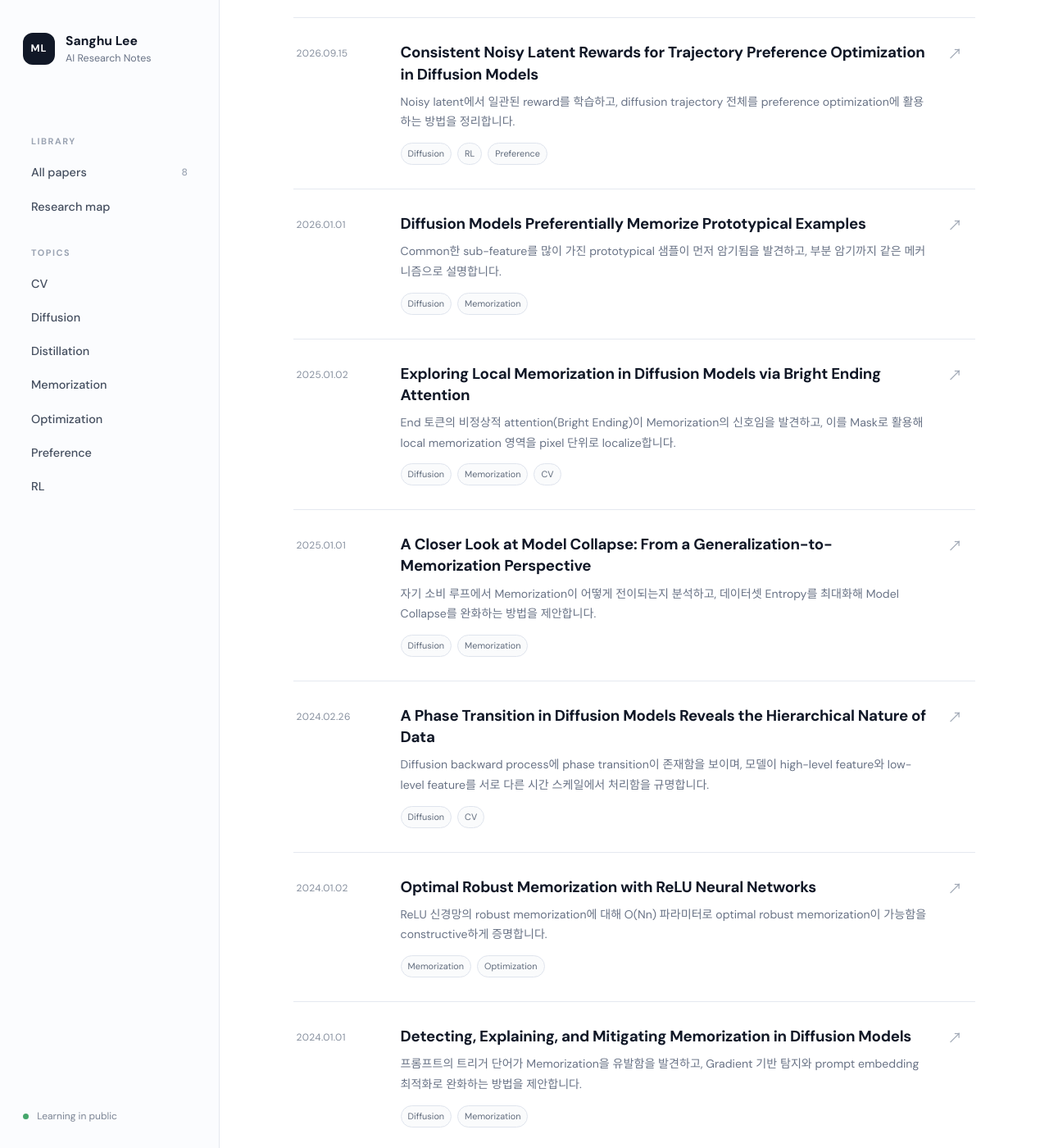
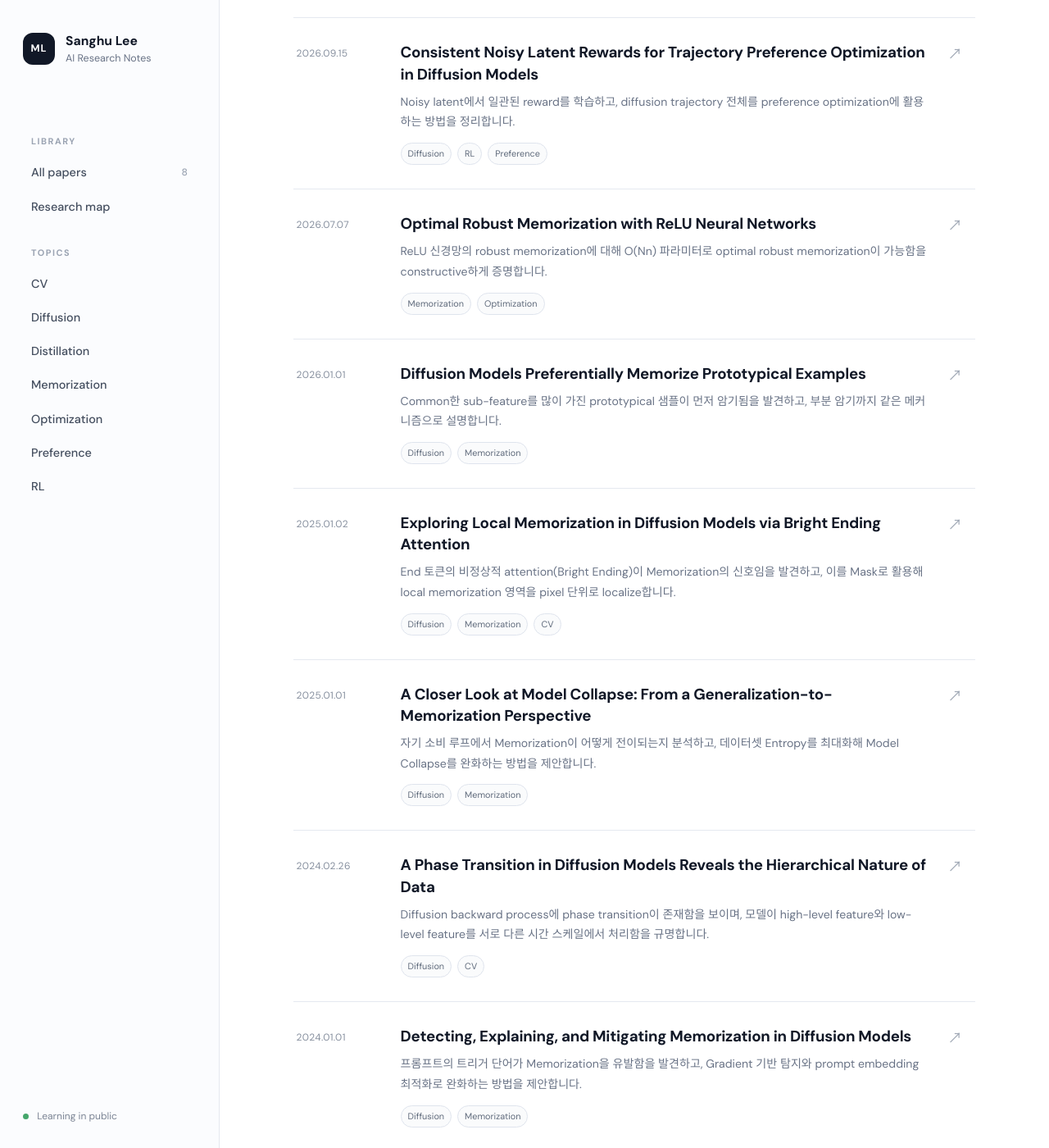
Before and after one commit to leessanghu/leessanghu.github.io, a Jekyll site: the page built from index.md, in a window 1280 px wide and 1400 px high, scrolled down 888 px. Shown: the whole window at 82% size. Built offline with Jekyll 4.4.1, drawn with Linux system fonts in a browser that asks for light colours.

Commit message:
Change publication date to July 7, 2026
Updated the publication date and corrected the file name.

```diff
--- a/_posts/2024-01-02-optimal-robust-memorization-relu.md
+++ b/_posts/2026-07-07-optimal-robust-memorization-relu.md
@@ -1,7 +1,7 @@
 ---
 title: "Optimal Robust Memorization with ReLU Neural Networks"
 description: "ReLU 신경망의 robust memorization에 대해 O(Nn) 파라미터로 optimal robust memorization이 가능함을 constructive하게 증명합니다."
-date: 2024-01-02
+date: 2026-07-07
 tags: [Memorization, Optimization]
 venue: ICLR 2024 Spotlight
 authors: Lijia Yu, Xiaoshan Gao, Lijun Zhang
```
